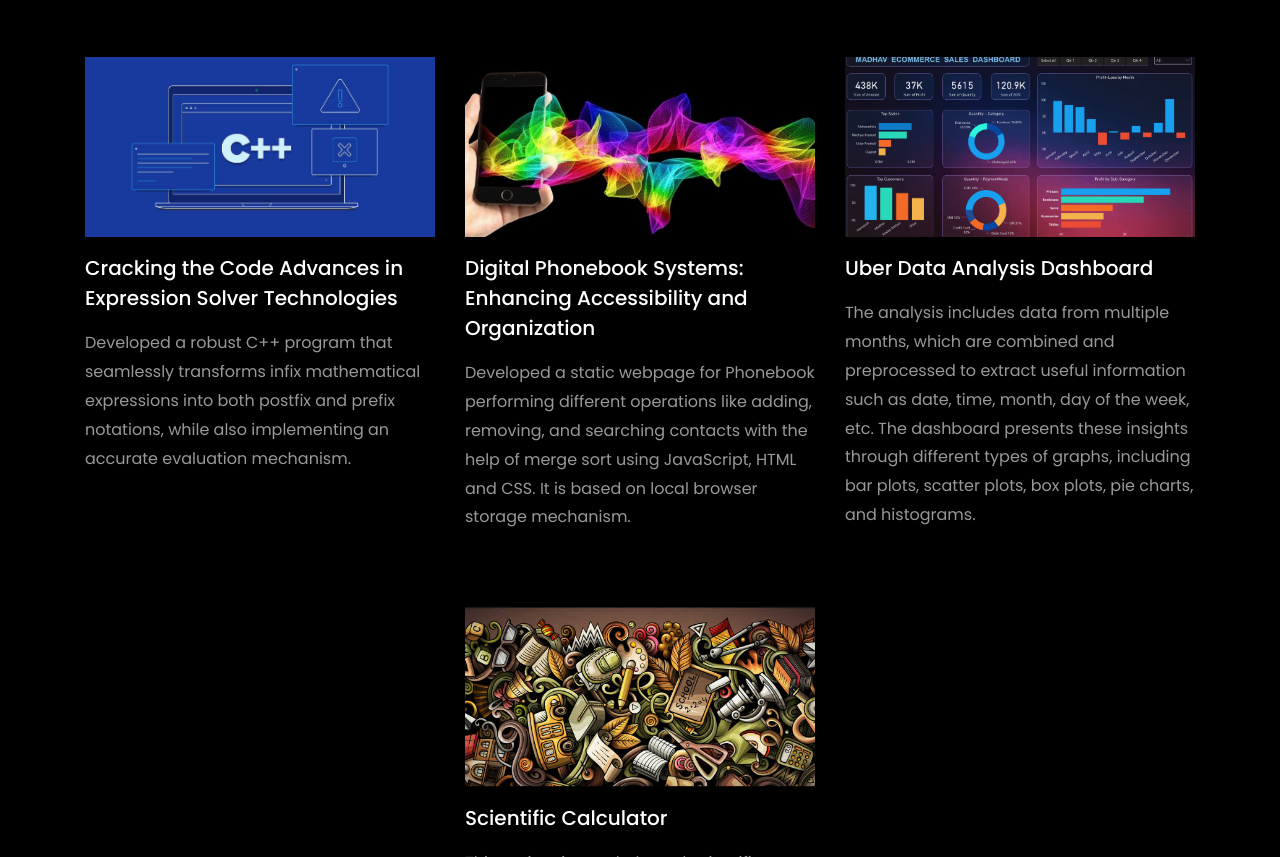
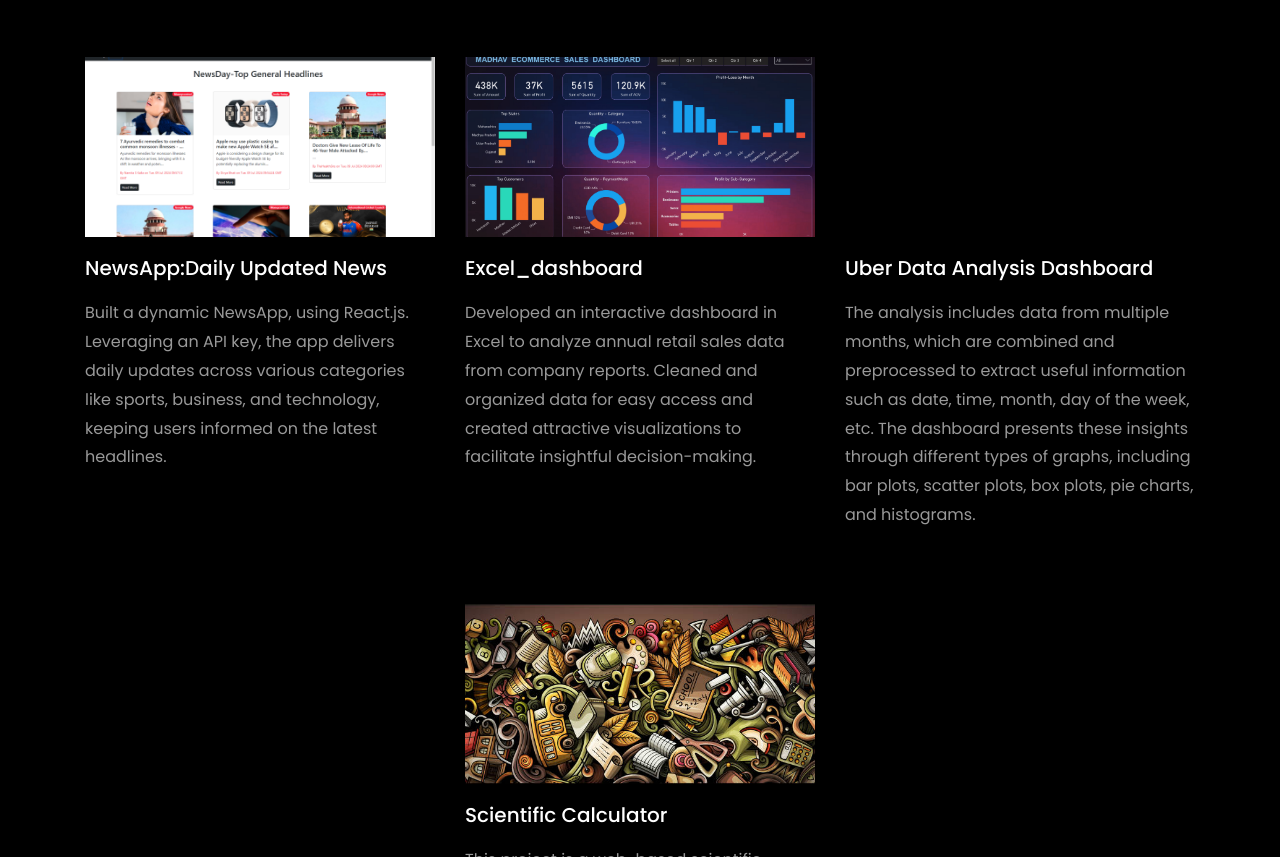
Before and after one commit to Vishwapatel28/my_portfolio, a plain HTML site: page MyPortfolio/index.html in a window 1280 px wide. Shown: the part 2970-3827 px from the top of the page. Drawn offline with Linux system fonts and the light colour scheme; files whose address does not match are found by name.

Commit message:
Updated_project

```diff
--- a/MyPortfolio/index.html
+++ b/MyPortfolio/index.html
@@ -389,32 +389,43 @@
             <!-- <p>Below are the projects </p> -->
           </div>
         </div>
+
+
         <div class="row d-flex">
           <div class="col-md-4 d-flex ftco-animate">
           	<div class="blog-entry justify-content-end">
-              <a href="https://github.com/Vedang1510/Cracking-the-Code-Advances-in-Expression-Solver-Technologies" class="block-20 zoom-effect" style="background-image: url('images/proj_1.jpg');">
+              <a href="https://github.com/Vishwapatel28/newsapp" class="block-20 zoom-effect" style="background-image: url('images/p_1.png');">
               </a>
               <div class="text mt-3 float-right d-block">
 
-                <h3 class="heading"><a href="https://github.com/Vedang1510/Cracking-the-Code-Advances-in-Expression-Solver-Technologies">Cracking the Code Advances in Expression Solver Technologies</a></h3>
-                <p>Developed a robust C++ program that seamlessly transforms infix mathematical expressions into both postfix and prefix notations, while also implementing an accurate evaluation mechanism.</p>
+                <h3 class="heading"><a href="https://github.com/Vishwapatel28/newsapp">NewsApp:Daily Updated News</a></h3>
+                <p>
+					Built a dynamic NewsApp, using React.js. Leveraging an API key, the app delivers daily updates across various categories like sports, business, and technology, keeping users informed on the latest headlines.</p>
               </div>
             </div>
           </div>
+
+
+
           <div class="col-md-4 d-flex ftco-animate">
           	<div class="blog-entry justify-content-end">
-              <a href="https://github.com/Vedang1510/Digital-Phonebook-Systems-Enhancing-Accessibility-and-Organization" class="block-20 zoom-effect" style="background-image: url('images/proj_2.jpg');">
+              <a href="https://github.com/Vishwapatel28/Excel-Dashboad" class="block-20 zoom-effect" style="background-image: url('images/proj_3.jpg');">
               </a>
               <div class="text mt-3 float-right d-block">
 
-                <h3 class="heading"><a href="https://github.com/Vedang1510/Digital-Phonebook-Systems-Enhancing-Accessibility-and-Organization">Digital Phonebook Systems: Enhancing Accessibility and Organization</a></h3>
-                <p>Developed a static webpage for Phonebook performing different operations like adding, removing, and searching contacts with the help of merge sort using JavaScript, HTML and CSS. It is based on local browser storage mechanism.</p>
+                <h3 class="heading"><a href="https://github.com/Vishwapatel28/Excel-Dashboad">Excel_dashboard</a></h3>
+                <p>Developed an interactive dashboard in Excel to analyze annual retail sales data from company
+					reports. Cleaned and organized data for easy access and created attractive visualizations to facilitate
+					insightful decision-making.</p>
               </div>
             </div>
           </div>
+
+
+
           <div class="col-md-4 d-flex ftco-animate">
           	<div class="blog-entry">
-              <a href="https://github.com/Vedang1510/Uber-Data-Analysis-Dashboard" class="block-20 zoom-effect" style="background-image: url('images/proj_3.jpg');">
+              <a href="https://github.com/Vedang1510/Uber-Data-Analysis-Dashboard" class="block-20 zoom-effect" style="background-image: url('images/');">
               </a>
               <div class="text mt-3 float-right d-block">
 
@@ -498,7 +509,7 @@
 						<h2>More projects on<span> Github  </span> </h2>
 						<!-- <div class="heading"> <h4> I love to solve problems &amp; learn  </h4> -->
 						<br>
-						<p><a target=”_blank” href="https://github.com/Vedang1510" class="btn btn-primary py-3 px-5">GitHub</a></p>
+						<p><a target=”_blank” href="https://github.com/Vishwapatel28" class="btn btn-primary py-3 px-5">GitHub</a></p>
 						</div>
 					</div>
 				</div>
```
Also changed, not shown: MyPortfolio/images/my_png.png, MyPortfolio/images/p_1.png (added), MyPortfolio/images/proj_1.jpg (deleted), MyPortfolio/images/proj_2.jpg (deleted).
